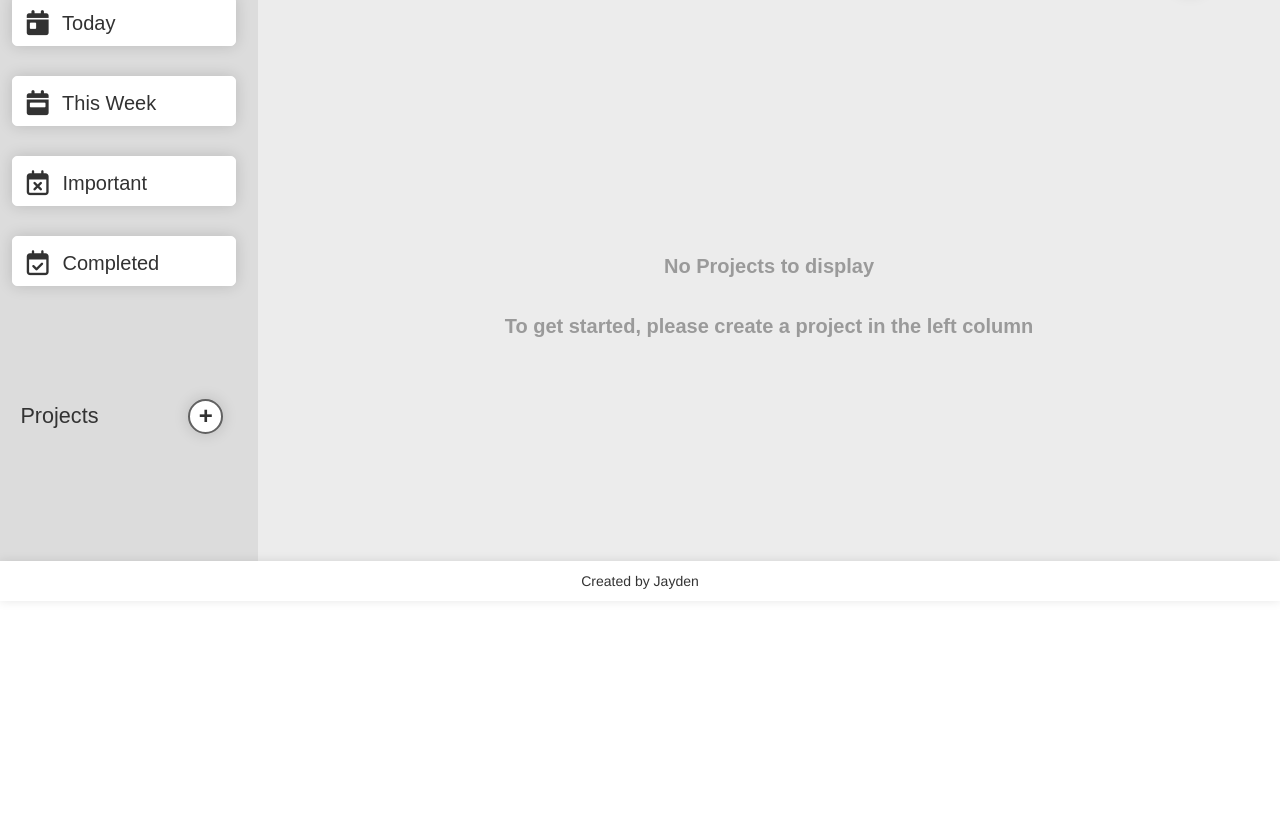
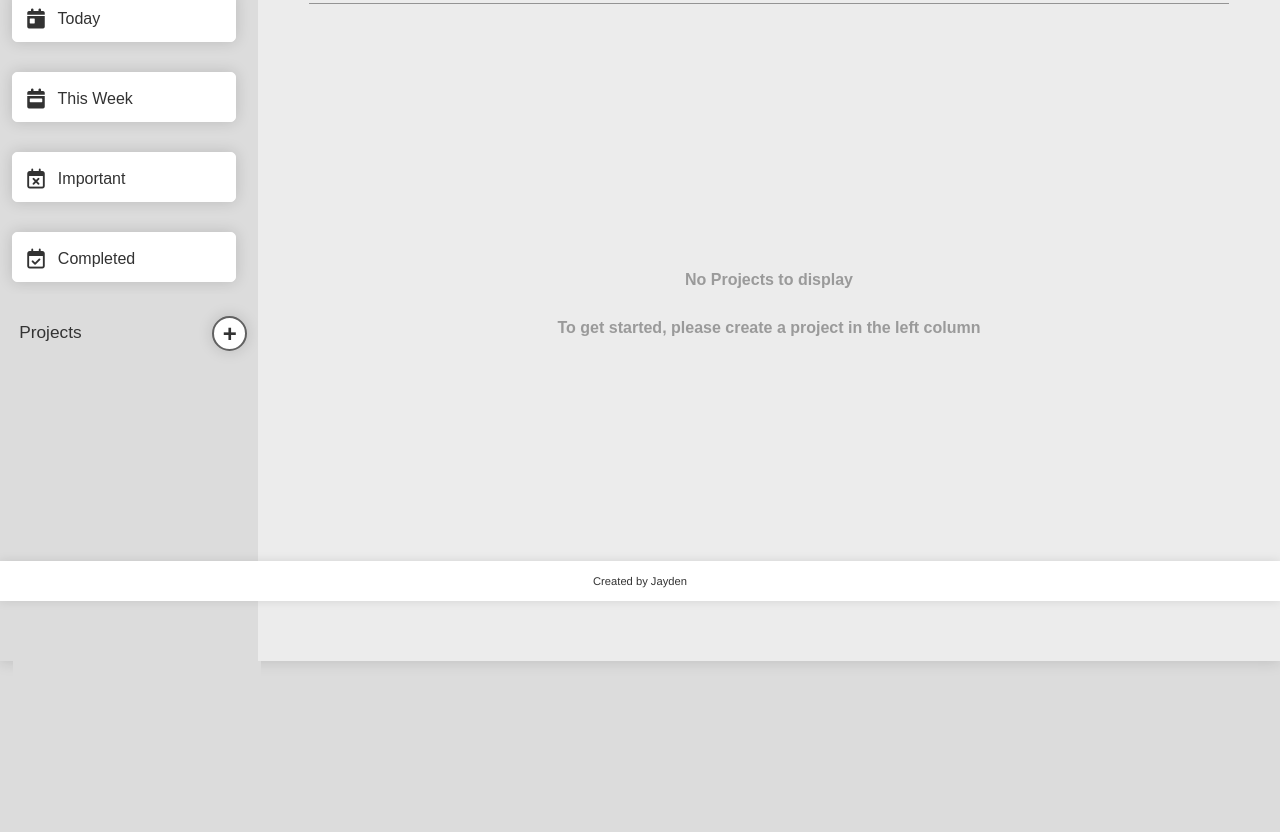
Before and after one commit to JayRichh/to-do, a website built with webpack: page index.html in a window 1280 px wide. Shown: the part 199-1031 px from the top of the page. Before the commit the page ends 800 px from the top, so only its background shows below. Built offline with nearby package versions, Linux system fonts and the light colour scheme; files whose address does not match are found by name.

Commit message:
fix overflow styling

```diff
--- a/src/dom.js
+++ b/src/dom.js
@@ -13,11 +13,11 @@ export function initPage() {
   content.innerHTML = `
     <header>
       <a href="#" class="logo">
-        <img src="/to-do/resources/logo.svg" alt="logo" />
+        <img src="./resources/logo.svg" alt="logo" />
       </a>
       <h1>To Do.</h1>
       <a href="#" class="github">
-        <img src="/to-do/resources/github.svg" alt="github" />
+        <img src="./resources/github.svg" alt="github" />
       </a>
     </header>
     <main>
--- a/style.css
+++ b/style.css
@@ -1,10 +1,11 @@
 html {
-  font-size: 62.5%;
+  font-size: 50%;
   -webkit-text-size-adjust: 100%;
   -ms-text-size-adjust: 100%;
   -webkit-tap-highlight-color: rgba(0, 0, 0, 0);
   font-family: "Helvetica Neue", Helvetica, Arial, sans-serif;
-  overflow: hidden;
+  overflow-x: hidden;
+  overflow-y: auto;
 }
 html * {
   box-sizing: border-box;
@@ -16,9 +17,9 @@ body {
   color: #333;
   margin: 0;
   padding: 0;
-  overflow: hidden;
   width: 100vw;
-  height: 100vh;
+  height: 100%;
+  background-color: rgb(220, 220, 220);
 }
 
 header {
@@ -72,7 +73,6 @@ main {
   top: 60px;
   left: 0;
   right: 0;
-  bottom: 40px;
   font-family: "Noto Sans KR", sans-serif;
   font-size: 1.6rem;
   line-height: 1.5;
@@ -81,8 +81,9 @@ main {
   box-shadow: 0 0 15px rgba(0, 0, 0, 0.151);
   display: grid;
   grid-template-columns: repeat(5, 1fr);
-  grid-template-rows: repeat(5, 1fr);
+  grid-auto-rows: 1fr;
   grid-gap: 10px;
+  height: 100%;
 }
 main > h2 {
   position: absolute;
@@ -98,9 +99,6 @@ main > div[class="filter-container"] {
   position: relative;
   top: 20px;
   grid-column: 1 / 2;
-  display: flex;
-  justify-content: center;
-  align-items: center;
   display: flex;
   flex-direction: column;
   align-items: center;
@@ -138,15 +136,19 @@ main > div[class="filter-container"] > button:active {
   border: 1px solid rgb(50, 50, 50);
 }
 main > div[class="project-container"] {
-  position: relative;
+  position: absolute;
+  top: 420px;
+  left: 0;
+  right: 0;
+  bottom: 0;
   grid-column: 1 / 2;
-  grid-row: 3 / 6;
-  height: auto;
+  height: 100%;
+  width: 100%;
   display: grid;
-  max-height: 100%;
   grid-template-columns: repeat(4, 1fr);
   grid-template-rows: 80px 1fr;
-  margin: 15px;
+  background-color: rgb(220, 220, 220);
+  margin: 1em;
 }
 main > div[class="project-container"] > h2 {
   position: relative;
@@ -188,9 +190,10 @@ main > div[class="project-container"] > div {
   display: flex;
   flex-direction: column;
   grid-column: 1 / 5;
-  grid-row: 2 / 3;
   gap: 10px;
-  margin-right: 5px;
+  overflow-y: auto;
+  overflow-x: hidden;
+  width: 95%;
 }
 main > div[class="project-container"] > div > div {
   position: relative;
@@ -251,8 +254,7 @@ main > div[class="todo-container"] {
   width: 100%;
   margin: 0 auto;
   min-width: 600px;
-  min-height: calc(100vh - 100px);
-  max-height: 100%;
+  min-height: 100%;
   background-color: rgb(236, 236, 236);
 }
 footer {
@@ -501,8 +503,8 @@ form button:active {
 .todos > div {
   width: 100%;
   height: 100%;
-  min-width: 300px;
-  min-height: 300px;
+  min-width: 250px;
+  min-height: 250px;
   max-width: 400px;
   max-height: 400px;
   border-radius: 5px;
```
Also changed, not shown: index.html (+2 -0 lines), dist/index.html, dist/main.js, dist/style.css, main.js.
